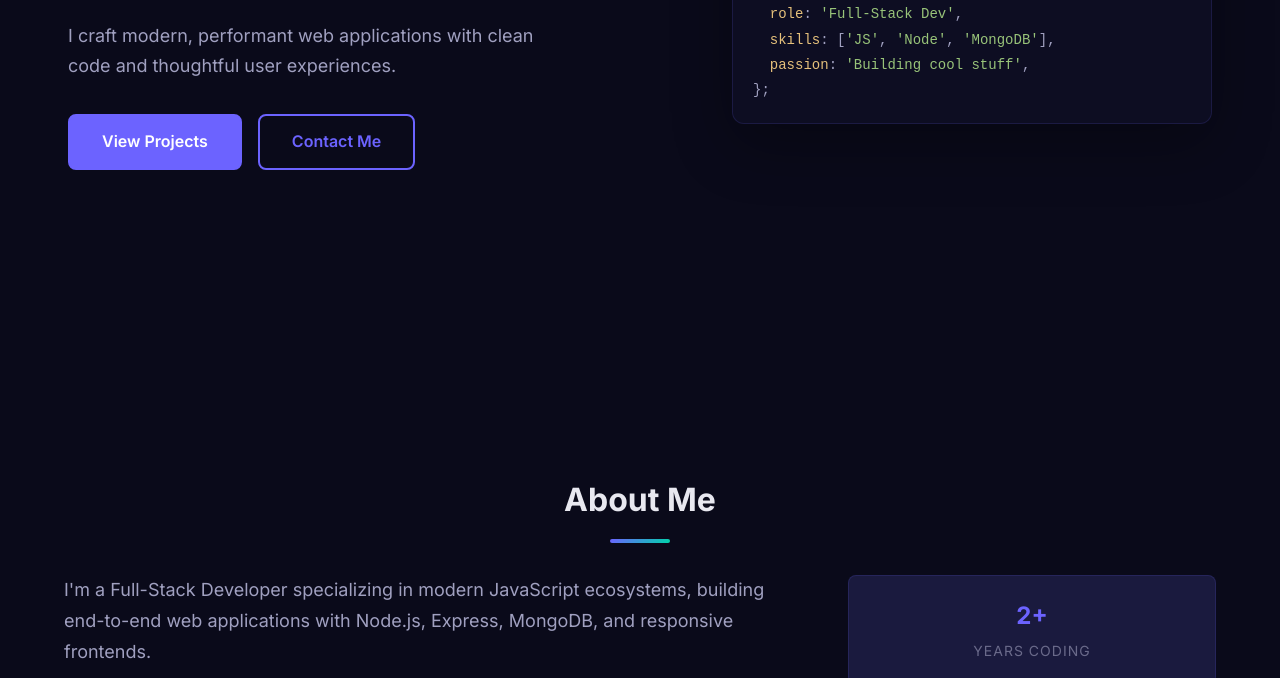
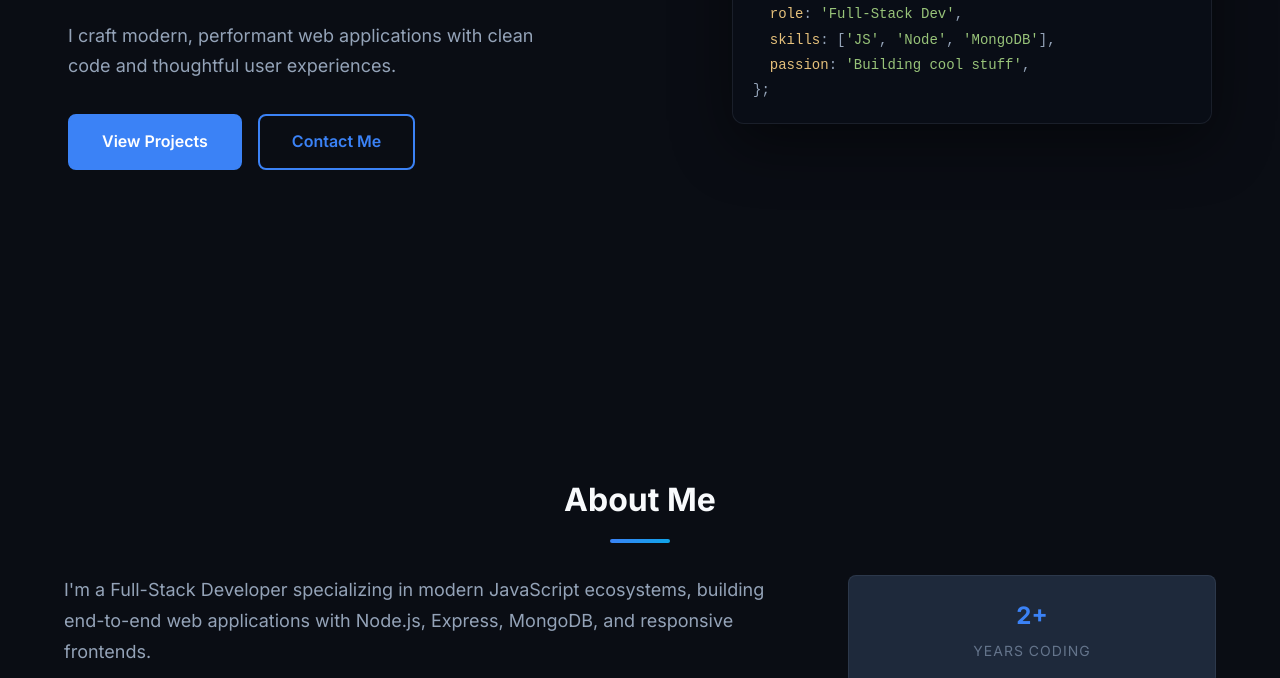
Before and after one commit to Nirjan4102/portfolio, a website: page client/index.html in a window 1280 px wide. Shown: the part 407-1085 px from the top of the page. Drawn offline with Linux system fonts and the light colour scheme; no server answers.

Commit message:
style: convert color palette to modern enterprise professional tech blue and slate theme

```diff
--- a/client/css/style.css
+++ b/client/css/style.css
@@ -2,26 +2,26 @@
    CSS Custom Properties & Theme
    ================================================ */
 :root {
-  /* Dark Theme (Default) */
-  --bg-primary: #0a0a1a;
-  --bg-secondary: #12122a;
-  --bg-surface: #1a1a3e;
-  --bg-surface-hover: #222255;
-  --text-primary: #e8e8f0;
-  --text-secondary: #a0a0c0;
-  --text-muted: #6a6a8a;
-  --accent-primary: #6c63ff;
-  --accent-primary-hover: #5a52e0;
-  --accent-secondary: #00d4aa;
-  --accent-secondary-hover: #00b894;
-  --border-color: rgba(108, 99, 255, 0.15);
-  --shadow-color: rgba(0, 0, 0, 0.3);
-  --glass-bg: rgba(26, 26, 62, 0.6);
-  --glass-border: rgba(108, 99, 255, 0.1);
-  --code-bg: #0d0d22;
-  --success: #00d4aa;
-  --error: #ff6b6b;
-  --warning: #ffd93d;
+  /* Dark Theme (Default: Modern Professional Slate & Cobalt) */
+  --bg-primary: #0a0d14;
+  --bg-secondary: #0f172a;
+  --bg-surface: #1e293b;
+  --bg-surface-hover: #273549;
+  --text-primary: #f8fafc;
+  --text-secondary: #94a3b8;
+  --text-muted: #64748b;
+  --accent-primary: #3b82f6;
+  --accent-primary-hover: #2563eb;
+  --accent-secondary: #0ea5e9;
+  --accent-secondary-hover: #0284c7;
+  --border-color: rgba(148, 163, 184, 0.12);
+  --shadow-color: rgba(0, 0, 0, 0.45);
+  --glass-bg: rgba(15, 23, 42, 0.8);
+  --glass-border: rgba(255, 255, 255, 0.08);
+  --code-bg: #090d16;
+  --success: #10b981;
+  --error: #ef4444;
+  --warning: #f59e0b;
 
   /* Typography */
   --font-family: 'Inter', -apple-system, BlinkMacSystemFont, 'Segoe UI', sans-serif;
@@ -50,18 +50,22 @@
 }
 
 [data-theme='light'] {
-  --bg-primary: #f0f0f5;
-  --bg-secondary: #e8e8f0;
+  --bg-primary: #f8fafc;
+  --bg-secondary: #f1f5f9;
   --bg-surface: #ffffff;
-  --bg-surface-hover: #f5f5fa;
-  --text-primary: #1a1a2e;
-  --text-secondary: #4a4a6a;
-  --text-muted: #8a8aa0;
-  --border-color: rgba(108, 99, 255, 0.12);
-  --shadow-color: rgba(0, 0, 0, 0.08);
-  --glass-bg: rgba(255, 255, 255, 0.7);
-  --glass-border: rgba(108, 99, 255, 0.08);
-  --code-bg: #1a1a2e;
+  --bg-surface-hover: #f8fafc;
+  --text-primary: #0f172a;
+  --text-secondary: #334155;
+  --text-muted: #64748b;
+  --accent-primary: #2563eb;
+  --accent-primary-hover: #1d4ed8;
+  --accent-secondary: #0284c7;
+  --accent-secondary-hover: #0369a1;
+  --border-color: #e2e8f0;
+  --shadow-color: rgba(15, 23, 42, 0.06);
+  --glass-bg: rgba(255, 255, 255, 0.85);
+  --glass-border: rgba(226, 232, 240, 0.8);
+  --code-bg: #0f172a;
 }
 
 /* ================================================
@@ -403,7 +407,7 @@ ul {
   border-color: var(--accent-primary-hover);
   color: #ffffff;
   transform: translateY(-2px);
-  box-shadow: 0 8px 25px rgba(108, 99, 255, 0.35);
+  box-shadow: 0 8px 25px rgba(37, 99, 235, 0.28);
 }
 
 .btn-outline {
@@ -650,7 +654,7 @@ ul {
 
 .project-featured-badge {
   display: inline-block;
-  background: rgba(108, 99, 255, 0.15);
+  background: rgba(59, 130, 246, 0.12);
   color: var(--accent-primary);
   font-size: var(--font-size-xs);
   font-weight: 600;
@@ -744,7 +748,7 @@ ul {
 .form-group input:focus,
 .form-group textarea:focus {
   border-color: var(--accent-primary);
-  box-shadow: 0 0 0 3px rgba(108, 99, 255, 0.15);
+  box-shadow: 0 0 0 3px rgba(59, 130, 246, 0.2);
 }
 
 .form-group textarea {
```
Also changed, not shown: client/favicon.svg.
